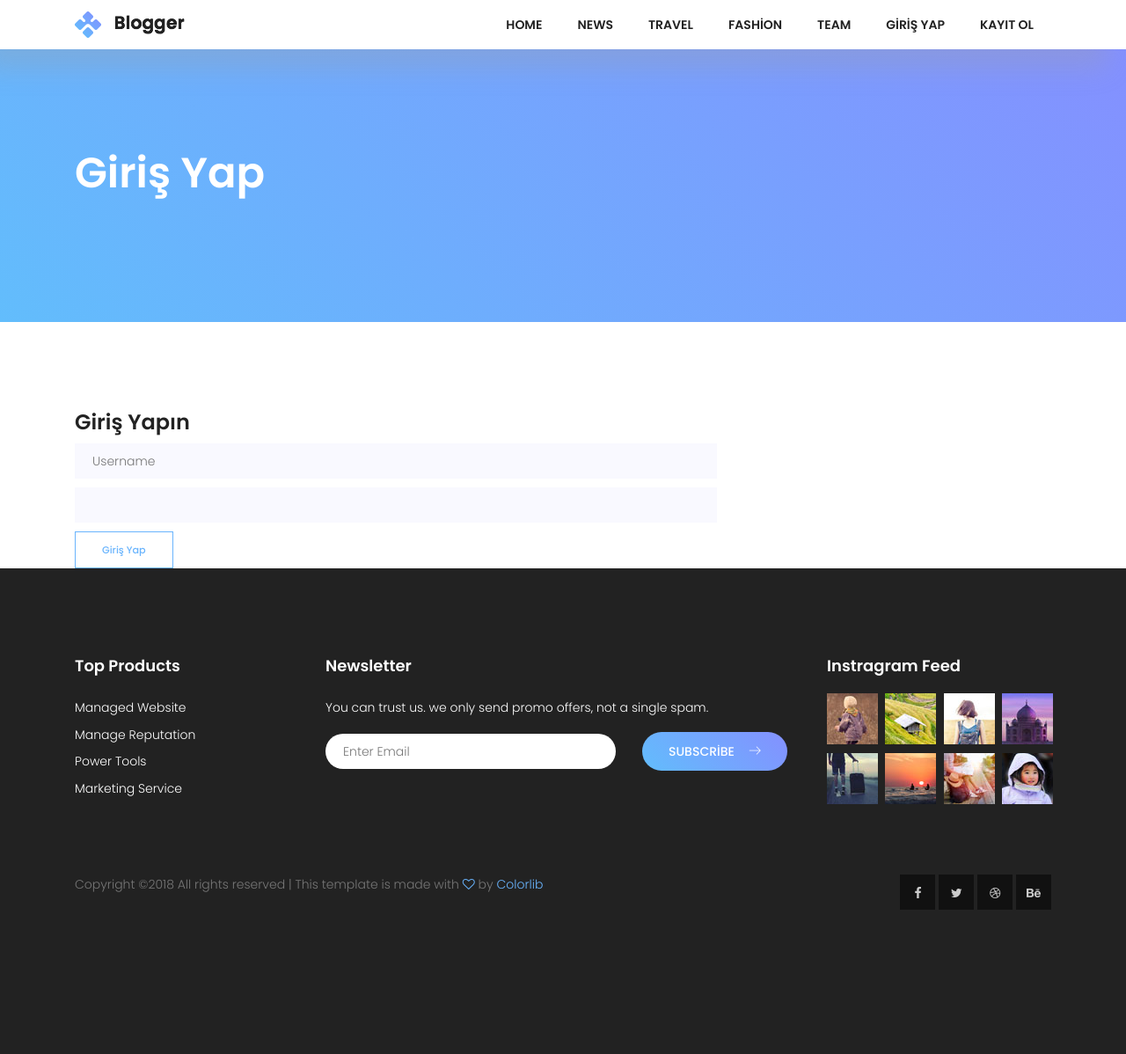
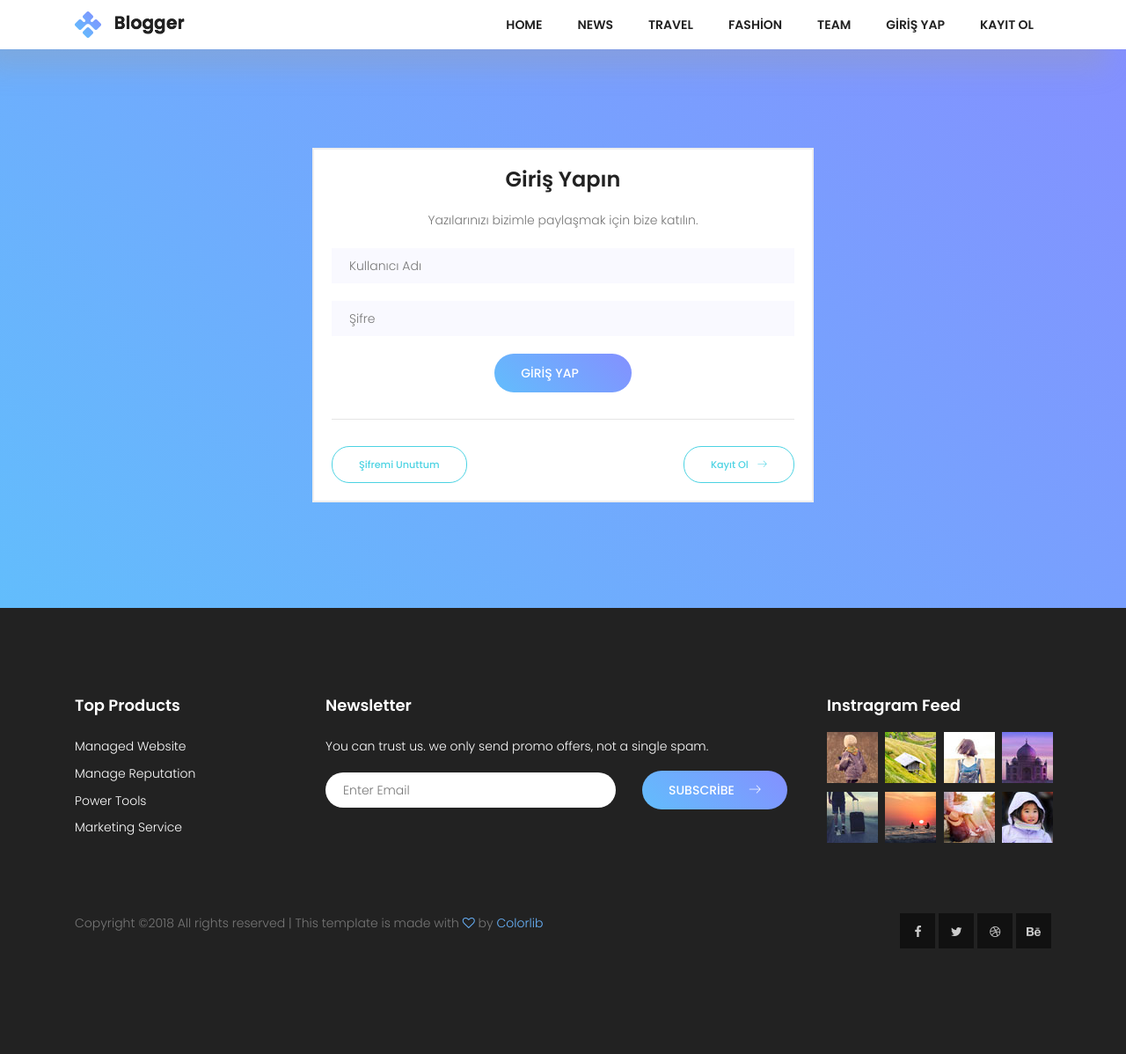
Before and after one commit to muzaffersenkal/DjangoBlog, a Django app: page /login/ in a window 1280 px wide. Shown: the whole page at 88% size. Before the commit the page ends 1034 px from the top, so only its background shows below. Run offline with Django 3.2, Linux system fonts and the light colour scheme; some libraries are stand-ins or nearby versions.

Commit message:
Hata Mesajları

```diff
--- a/posts/templates/registration/login.html
+++ b/posts/templates/registration/login.html
@@ -5,51 +5,63 @@
             <!-- Start top-section Area -->
             <section class="top-section-area section-gap">
                 <div class="container">
-                    <div class="row justify-content-between align-items-center d-flex">
-                        <div class="col-lg-8 top-left">
-                            <h1 class="text-white mb-20">Giriş Yap</h1>
+                    <div class="row justify-content-center">
+                              <div class="col-lg-6" style="border:2px solid #eee; padding:20px;background:#fff">
 
-                        </div>
+                        {% if user.is_authenticated %}
+                        <h3>Çoktan giriş yaptınız</h3>
+                        {% else %}
+
+                        {% if form.errors %}
+
+                            {% for key,value in form.errors.items %}
+
+                            <div class="alert alert-danger">
+                                {{ value }}
+                            </div>
+
+
+                            {% endfor %}
+
+
+                        {% endif %}
+
+                        <h3 style="text-align:center">Giriş Yapın</h3>
+                        <p style="text-align:center;margin-top:20px; margin-bottom:20px">Yazılarınızı bizimle paylaşmak için bize katılın.</p>
+                        <form method="post">
+                            {% csrf_token %}
+                            	<div class="mt-20">
+
+										<input type="text" name="username"  {% if form.username.errors %} style="border:1px solid red;" {% endif %} placeholder="Kullanıcı Adı" onfocus="this.placeholder = ''" onblur="this.placeholder = 'Kullanıcı Adı'" required class="single-input">
+
+
+                                </div>
+
+                            	<div class="mt-20">
+										<input type="password"  {% if form.password.errors %} style="border:1px solid red;" {% endif %} placeholder="Şifre" onfocus="this.placeholder = ''" onblur="this.placeholder = 'Şifre'"  name="password"  required class="single-input">
+
+                                </div>
+                           <div class="mt-20" style="text-align:center">
+
+                            <button type="submit" class="nw-btn primary-btn">Giriş Yap</button>
+                               </div>
+
+                        </form>
+
+                        <hr style="margin-top:30px; margin-bottom:30px">
+
+                        <a href="#"  style="float:right" class="genric-btn success-border circle arrow">Kayıt Ol<span class="lnr lnr-arrow-right"></span></a>
+                        <a href="#"  style="float:left" class="genric-btn success-border circle arrow">Şifremi Unuttum</span></a>
+                        {% endif %}
+                    </div>
+
                     </div>
                 </div>
             </section>
             <!-- End top-section Area -->
 
 
-    <!-- Start post Area -->
-    <div class="post-wrapper pt-100">
-        <!-- Start post Area -->
-        <section class="post-area">
-            <div class="container">
-                <div class="row justify-content-center">
-                    <div class="col-lg-8">
 
-                        {% if user.is_authenticated %}
-                        <h3>Çoktan giriş yaptınız</h3>
-                        {% else %}
-
-                        <h3>Giriş Yapın</h3>
-                        <form method="post">
-                            {% csrf_token %}
-                            	<div class="mt-10">
-										<input type="text" name="username" placeholder="Username" onfocus="this.placeholder = ''" onblur="this.placeholder = 'Username'" required class="single-input">
-									</div>
-
-                            	<div class="mt-10">
-										<input type="password" name="password"  required class="single-input">
-
-                                </div>
-                           <div class="mt-10">
-
-                            <button type="submit" class="genric-btn primary-border">Giriş Yap</button>
-                               </div>
-
-                        </form>
-                        {% endif %}
-                    </div>
-                <div class="col-lg-4 sidebar-area "></div>
-            </div>
-        </section>
         <!-- End post Area -->
     </div>
     <!-- End post Area -->
```
Also changed, not shown: db.sqlite3.
